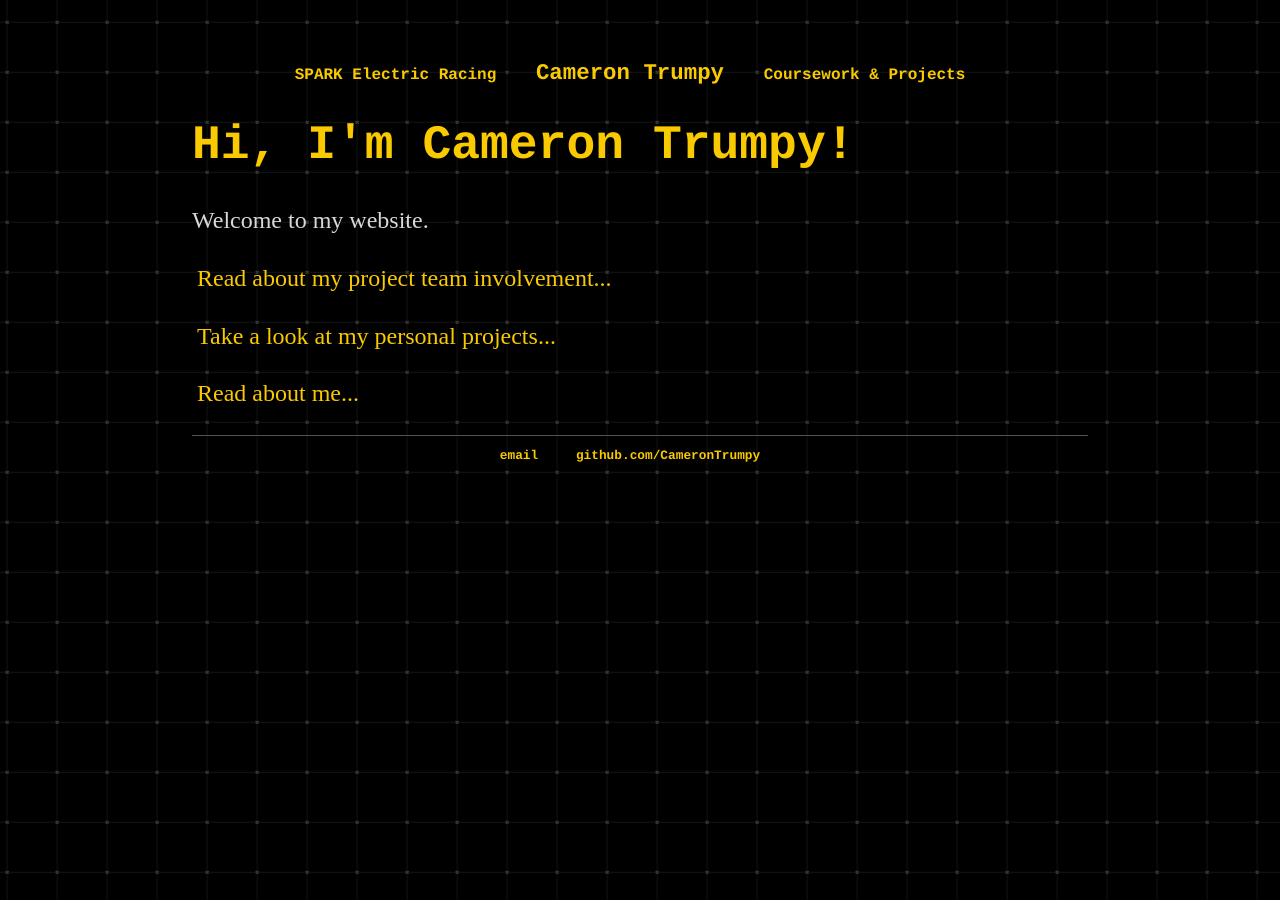
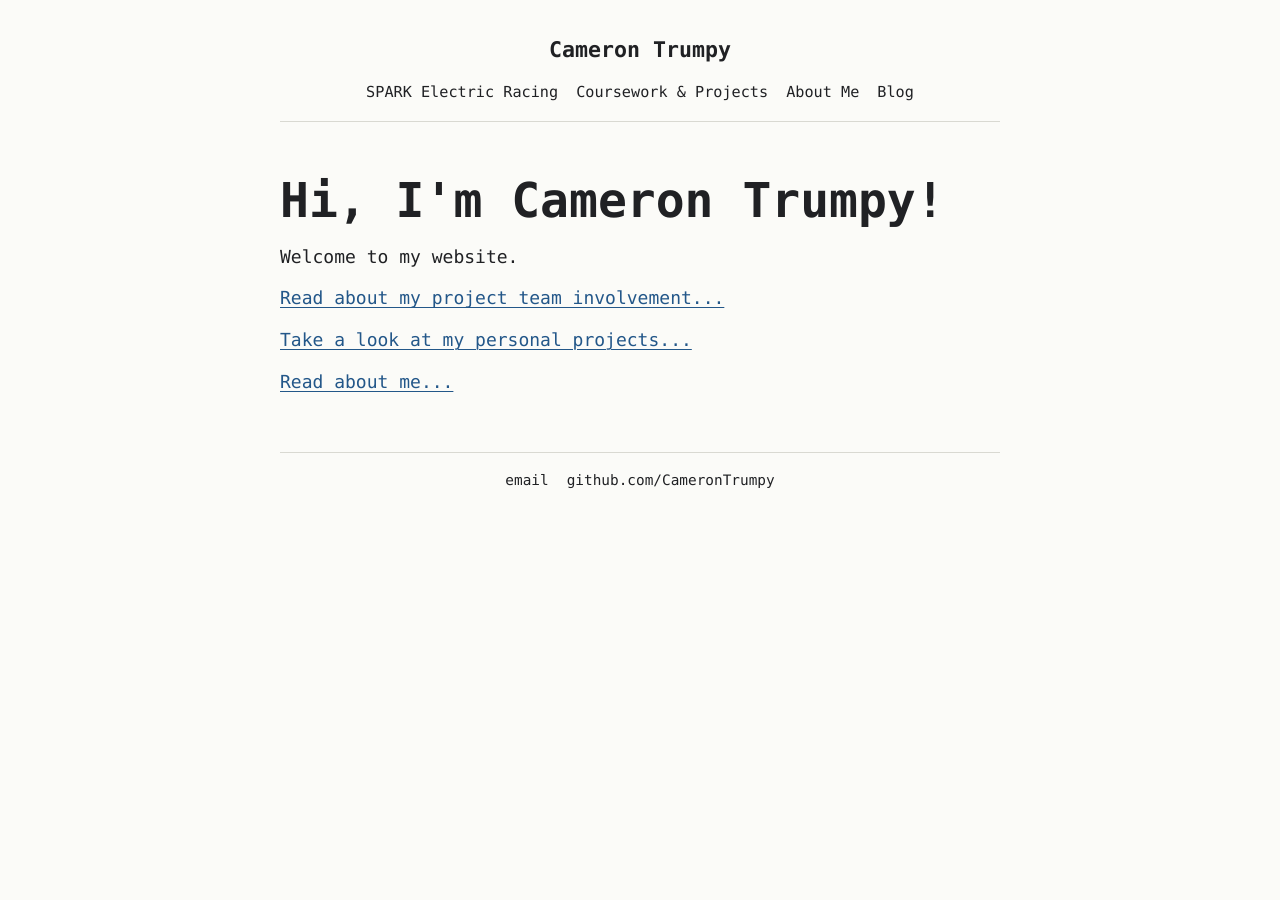
Before and after one commit to CameronTrumpy/CameronTrumpy.github.io, a Jekyll site: the page built from index.html, in a window 1280 px wide. Built offline with Jekyll 4.4.1, drawn with Linux system fonts in a browser that asks for light colours.

Commit message:
Clean up site organization

```diff
--- a/_layouts/default.html
+++ b/_layouts/default.html
@@ -2,6 +2,7 @@
 	<html>
 		<head>
 		  <title>{{ page.title }}</title>
+			<meta name="viewport" content="width=device-width, initial-scale=1">
 			<!-- link to main stylesheet -->
 			<link rel="stylesheet" type="text/css" href="/css/main.css">
 			<link rel="shortcut icon" href="/photos/favicon.ico" type="image/x-icon">
@@ -10,12 +11,12 @@
 		</head>
 		<body>
 			<nav>
+				<a class="site-title" href="/">Cameron Trumpy</a>
 	    		<ul>
 					<li><a href="/spark_showcase">SPARK Electric Racing</a></li>
-					<li><a href="/" style="font-size:140%;">Cameron Trumpy</a></li>
                     <li><a href="/showcase">Coursework & Projects</a></li>
-					<!--<li><a href="/blog">Blog</a></li>-->
-					<!-- <li><a href="/about">About Me</a></li> -->
+					<li><a href="/about">About Me</a></li>
+					<li><a href="/blog">Blog</a></li>
 	    		</ul>
 			</nav>
       <div class="container">
--- a/css/main.css
+++ b/css/main.css
@@ -1,153 +1,205 @@
 @import "showcase.css";
 @import "projectpage.css";
 
-html{
-  animation: fall 1s linear;
-}
-body {
- margin: 60px auto;
- width: 70%;
- background-image: url("/photos/Background/darktile.png");
- background-repeat: repeat;
- animation: ripple 100s linear infinite;
- color:#f9ca00;
-
-}
-@keyframes ripple{
-0%{
- background-position: 0% 0%;
-}
-100%{
- background-position: 100% 100%;
-}
+:root {
+  --page: #fbfbf8;
+  --text: #202124;
+  --muted: #5f6368;
+  --border: #d9d9d2;
+  --link: #235789;
+  --link-hover: #12385f;
+  --content-width: 760px;
+  --font-mono: "SFMono-Regular", Consolas, "Liberation Mono", Menlo, monospace;
 }
 
-@keyframes fall{
-0%{
- opacity: 0;
-}
-100%{
- opacity: 1;
-}
+* {
+  box-sizing: border-box;
 }
 
-@keyframes fade-out{
-0%{
- opacity: 1;
-}
-/* 50%{
- opacity: .775;
-} */
-100%{
- opacity: .1;
-}
+html {
+  background: var(--page);
 }
 
-@keyframes fade-in{
-0%{
- opacity: 0;
-}
-25%{
- opacity: .4;
-}
-100%{
- opacity: 1;
-}
+body {
+  max-width: var(--content-width);
+  margin: 0 auto;
+  padding: 32px 20px 48px;
+  color: var(--text);
+  background: var(--page);
+  font-family: var(--font-mono);
+  font-size: 18px;
+  line-height: 1.65;
 }
 
-@keyframes grow {
-    from {
-      transform: scale(0);
-    }
-    to {
-      transform: scale(0.9);
-    }
-  }
-
-
-@keyframes expand{
-  0%{
-    font-transform: scale(1);
-  }
-   100%{
-   font-transform: scale(1.2);
-  }
+nav {
+  margin-bottom: 48px;
+  padding-bottom: 16px;
+  border-bottom: 1px solid var(--border);
+  font-family: var(--font-mono);
+  font-size: 0.95rem;
+  text-align: center;
 }
 
-
-nav ul, footer ul {
- font-family:'Courier', 'Arial', 'Sans-Serif';
- padding: 0px;
- list-style: none;
- text-align: center;
- font-weight: bold;
-}
-nav ul li, footer ul li {
- display: inline-block;
- margin-right: 20px;
+nav ul,
+footer ul {
+  display: flex;
+  flex-wrap: wrap;
+  justify-content: center;
+  gap: 8px 18px;
+  margin: 0;
+  padding: 0;
+  list-style: none;
 }
 
-nav ul a:hover, footer ul a:hover {
- text-decoration: underline;
- background-color: #00237c;
- border-radius: 5px;
+a {
+  color: var(--link);
+  text-decoration-thickness: 1px;
+  text-underline-offset: 0.18em;
 }
-a {
- padding: 5px 5px;
- text-decoration: none;
- color: #f9ca00;
+
+a:hover {
+  color: var(--link-hover);
 }
-a:hover {
- text-decoration: underline;
+
+a:focus-visible {
+  outline: 2px solid var(--link);
+  outline-offset: 3px;
+}
+
+nav a,
+footer a {
+  color: var(--text);
+  text-decoration: none;
+}
+
+nav a:hover,
+footer a:hover {
+  color: var(--link);
+  text-decoration: underline;
+}
+
+.site-title {
+  display: inline-block;
+  margin-bottom: 12px;
+  font-size: 1.35rem;
+  font-weight: 650;
+}
+
+.container {
+  width: 100%;
+}
+
+h1,
+h2,
+h3 {
+  margin: 2rem 0 0.75rem;
+  color: var(--text);
+  font-family: var(--font-mono);
+  font-weight: 650;
+  line-height: 1.25;
+}
+
+h1:first-child,
+h2:first-child,
+h3:first-child {
+  margin-top: 0;
 }
 
 h1 {
- font-size: 3em;
- font-family:'Courier', 'Arial', 'Sans-Serif';
-}
-p {
- font-size: 1.5em;
- line-height: 1.4em;
- /* color: #333; //light mode*/
- color: #d8d8d8;
-}
-footer {
- border-top: 1px solid #545454;
- font-size: .8em;
+  font-size: clamp(2rem, 8vw, 3rem);
 }
 
-ul.skills{
-text-align:center;
+h2 {
+  font-size: clamp(1.45rem, 5vw, 2rem);
 }
 
-
-ul.skills li{
-    list-style: square;
-    text-align: left;
-    padding : 0px 10px 0px;
-    list-style: inside;
-
+h3 {
+  font-size: 1.2rem;
 }
 
-ul.skills ul{
-     width: 225px;
-     min-height: 150px;
-     display: inline-grid;
-     vertical-align: top;
-     text-align:center;
- border: 1px solid #000;
- border-radius: 10px;
- margin: 10px 10px 10px;
- padding: 0px 0px 10px;
-
+p {
+  margin: 0 0 1.15rem;
+  color: var(--text);
 }
 
+hr {
+  margin: 2.25rem 0;
+  border: 0;
+  border-top: 1px solid var(--border);
+}
+
+img {
+  max-width: 100%;
+  height: auto;
+}
+
+.blurb p {
+  margin-bottom: 0.75rem;
+}
+
+.project > img {
+  display: block;
+  width: 200px;
+  height: auto;
+  margin-bottom: 1rem;
+}
+
+footer {
+  margin-top: 56px;
+  padding-top: 16px;
+  border-top: 1px solid var(--border);
+  color: var(--muted);
+  font-family: var(--font-mono);
+  font-size: 0.9rem;
+}
+
+ul.skills {
+  display: grid;
+  grid-template-columns: repeat(auto-fit, minmax(190px, 1fr));
+  gap: 20px;
+  margin: 1.5rem 0 0;
+  padding: 0;
+  list-style: none;
+}
+
+ul.skills > ul {
+  margin: 0;
+  padding: 0;
+}
+
+ul.skills h2 {
+  margin-bottom: 0.5rem;
+  font-size: 1rem;
+}
+
+ul.skills li {
+  margin: 0.25rem 0;
+  color: var(--muted);
+  list-style-position: inside;
+}
 
 ul.posts {
- margin: 20px auto 40px;
- font-size: 1.5em;
+  margin: 1.5rem 0 2.5rem;
+  padding: 0;
 }
 
 ul.posts li {
- list-style: none;
+  list-style: none;
 }
+
+@media (max-width: 560px) {
+  body {
+    padding: 24px 16px 40px;
+    font-size: 17px;
+  }
+
+  nav {
+    margin-bottom: 32px;
+  }
+
+  nav ul,
+  footer ul {
+    justify-content: center;
+    gap: 6px 14px;
+  }
+}
--- a/css/showcase.css
+++ b/css/showcase.css
@@ -1,104 +1,60 @@
 ul.projects {
-    display: flex;
-    flex-wrap: wrap;
-    justify-content: center;
+  display: grid;
+  grid-template-columns: repeat(auto-fit, minmax(min(100%, 210px), 1fr));
+  gap: 28px 22px;
+  margin: 1.5rem 0 0;
   padding: 0;
-    list-style-type: none;
+  list-style: none;
 }
 
 ul.projects li.projectCard {
-    flex: 1 1 250px;
-    min-height: 250px;
-    max-height: 350px;
-    max-width: 250px;
-    display: flex;
-    flex-direction: column;
-    align-items: center;
-    text-align: center;
-    /* border: 1px solid #ffffff; */
-    border-radius: 10px;
-    margin: 10px;
-    padding: 10px;
-    overflow: hidden;
-    transition: flex-basis 0.5s ease-in-out, max-height 0.5s ease-in-out, height 0.5s ease-in-out;
+  min-width: 0;
 }
 
 .imgContainer {
-    width: 200px;
-    height: 200px;
-    background-size: cover;
-    border-radius: 10px;
-    margin-bottom: 10px;
-    background-color:  rgba(175, 175, 175, 0.212);
-    flex-shrink: 0;
   position: relative;
-    transition: opacity 0.5s ease-in-out;
+  width: 100% !important;
+  aspect-ratio: 1;
+  height: auto !important;
+  margin-bottom: 0.7rem;
+  border: 1px solid var(--border, #d9d9d2);
+  background-color: #f1f1eb;
+  background-position: center;
+  background-size: cover !important;
 }
 
 .imgContainer a {
   position: absolute;
-    top: 0;
-    left: 0;
-    right: 0;
-    bottom: 0;
+  inset: 0;
+}
+
+.projectCard > a {
+  display: inline-block;
+  font-family: var(--font-mono, "SFMono-Regular", Consolas, "Liberation Mono", Menlo, monospace);
+  font-weight: 600;
+}
+
+.summary {
+  margin: 0 0 0.35rem;
+  color: var(--muted, #5f6368);
+  font-size: 0.95rem;
+  line-height: 1.45;
 }
 
 img.headerImage {
   display: block;
-    margin-left: auto;
-    margin-right: auto;
-    width: 80%;
-    background-color: rgba(175, 175, 175, 0.452);
-    border-radius: 10px;
+  width: 100%;
+  margin: 0 0 2rem;
+  border: 1px solid var(--border, #d9d9d2);
 }
 
-.summary {
-    max-height: 0;
-    overflow: hidden;
-    z-index: -1;
-    position: relative;
-    font-size: inherit;
-    text-align: center;
-    background-color: #fafafa;
-    color: black;
-    border-radius: 5px;
-    margin-top: 10px;
-    padding: 0 10px;
-    transition: max-height 0.5s ease-in-out, padding 0.5s ease-in-out;
-    /* opacity: 0; */
-    /* visibility: hidden; */
+@media (max-width: 560px) {
+  ul.projects {
+    grid-template-columns: 1fr;
+    gap: 26px;
   }
 
-li.projectCard:hover {
-    flex-basis: 300px;
-    max-height: 400px;
-}
-
-li.projectCard:hover .summary {
-    max-height: 120px;
-    padding: 10px;
-    visibility: visible;
-    z-index: 1;
-}
-
-.imgContainer:hover {
-    opacity: 0.7;
-}
-
-@keyframes fade-out {
-    from {
-        opacity: 1;
-    }
-    to {
-        opacity: 0.1;
+  .imgContainer {
+    aspect-ratio: 16 / 10;
   }
 }
-
-@keyframes grow {
-    from {
-        transform: scale(1);
-    }
-    to {
-        transform: scale(1.1);
-    }
-}
```
Lines whose indentation alone changed are shown as unchanged.
